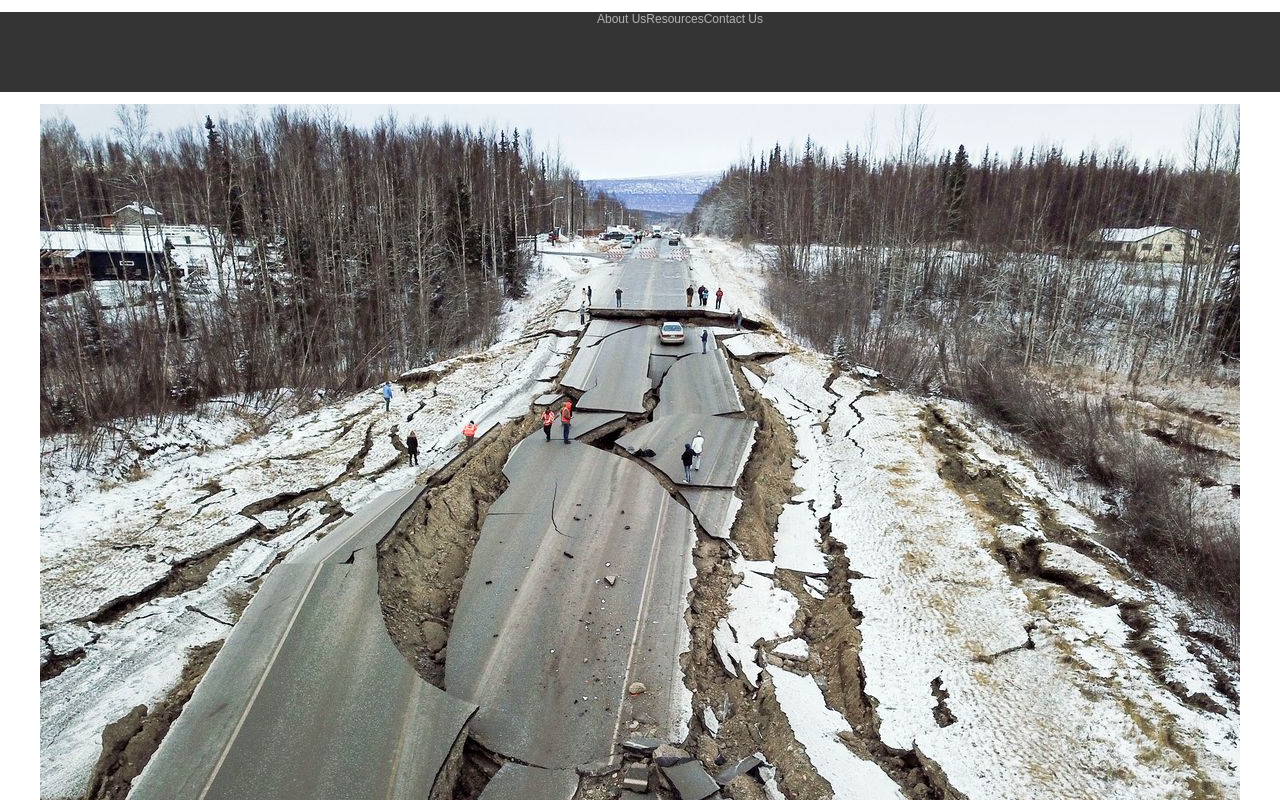
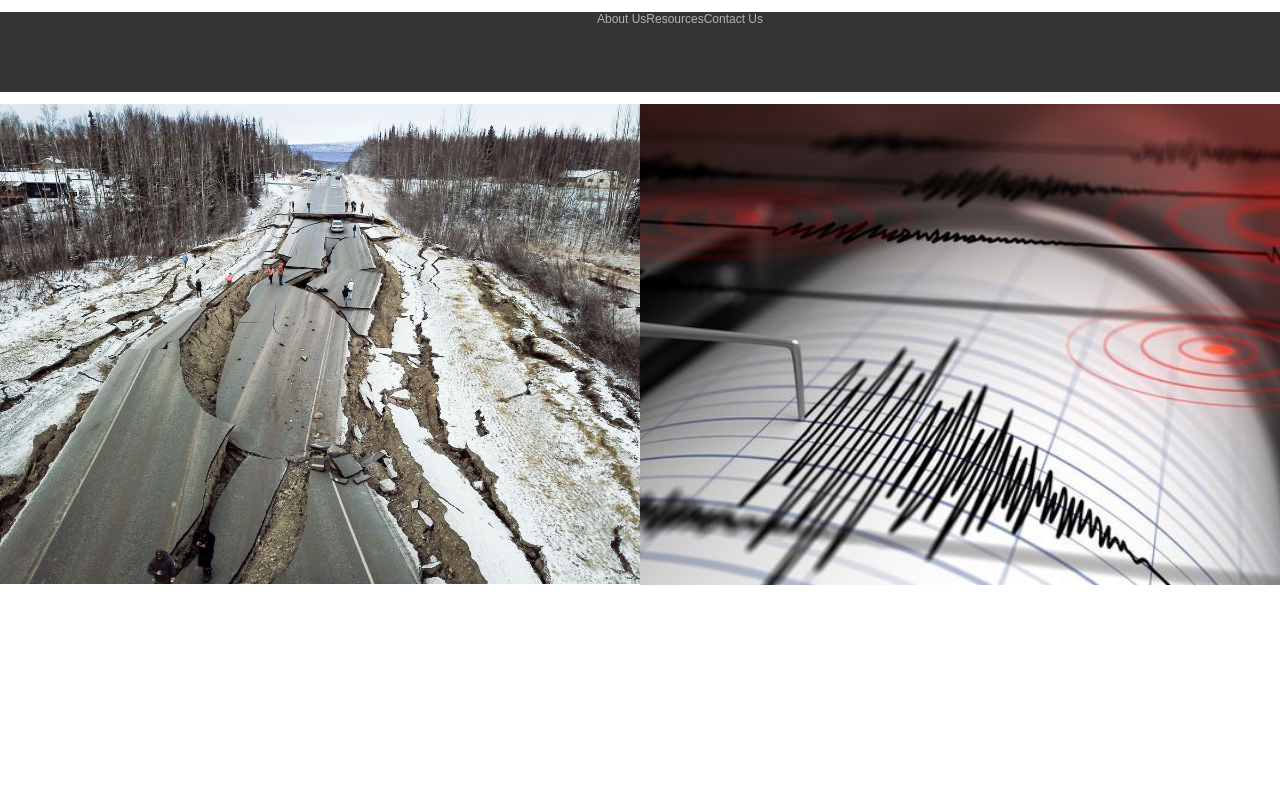
Before and after one commit to arshad1416/WDFT-PairProgramming, a React (Create React App) app in the folder client/: page / in a window 1280 px wide. Shown: the top 800 px of the page. Built offline with nearby package versions, Linux system fonts and the light colour scheme.

Commit message:
Added styling to hero.

```diff
--- a/client/src/Components/Hero/hero.scss
+++ b/client/src/Components/Hero/hero.scss
@@ -0,0 +1,7 @@
+.hero {
+    display: flex;
+    flex-direction: row;
+    &__image {
+        width: 50vw;
+    }
+}
```
Also changed, not shown: 1 other file (tests, documents, lock files or other folders).
